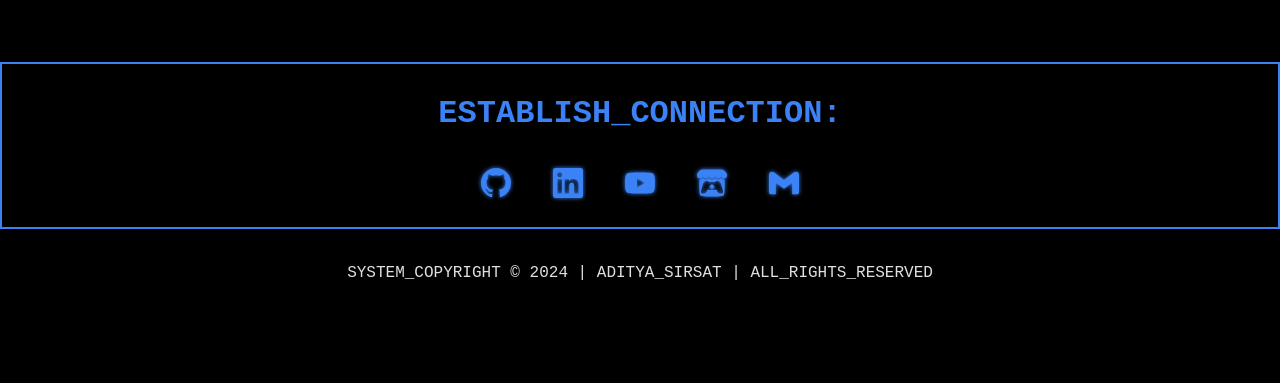
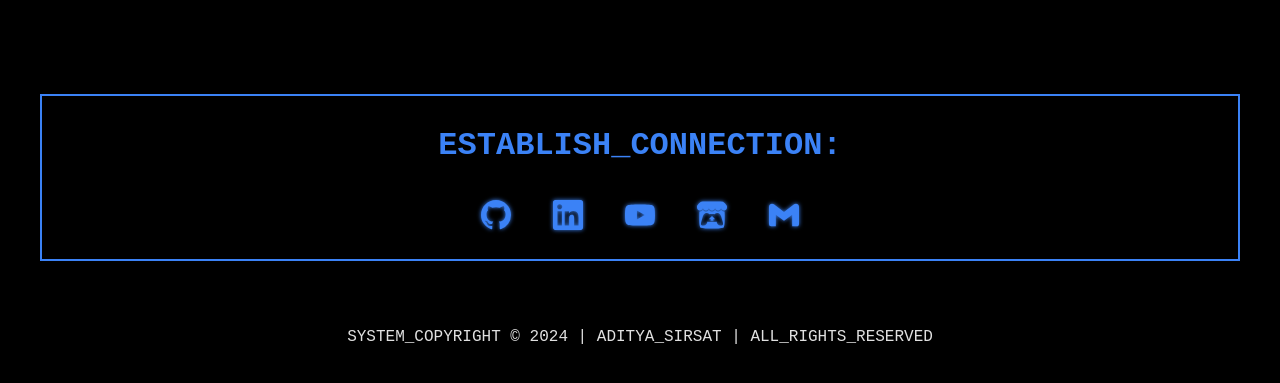
Before and after one commit to kazuya60/Aditya_Sirsat, a plain HTML site: page about.html in a window 1280 px wide. Shown: the part 901-1284 px from the top of the page. Before the commit the page ends 1220 px from the top, so only its background shows below. Drawn offline with Linux system fonts and the light colour scheme.

Commit message:
added social section to the main container

```diff
--- a/about.html
+++ b/about.html
@@ -47,6 +47,10 @@
     </div>
 </div>
 
+
+
+<main class="container main-content">
+
   <div class="social-section">
     <h2 class="title">ESTABLISH_CONNECTION:</h2>
     <div class="social-links">
```
Lines whose indentation alone changed are shown as unchanged.
